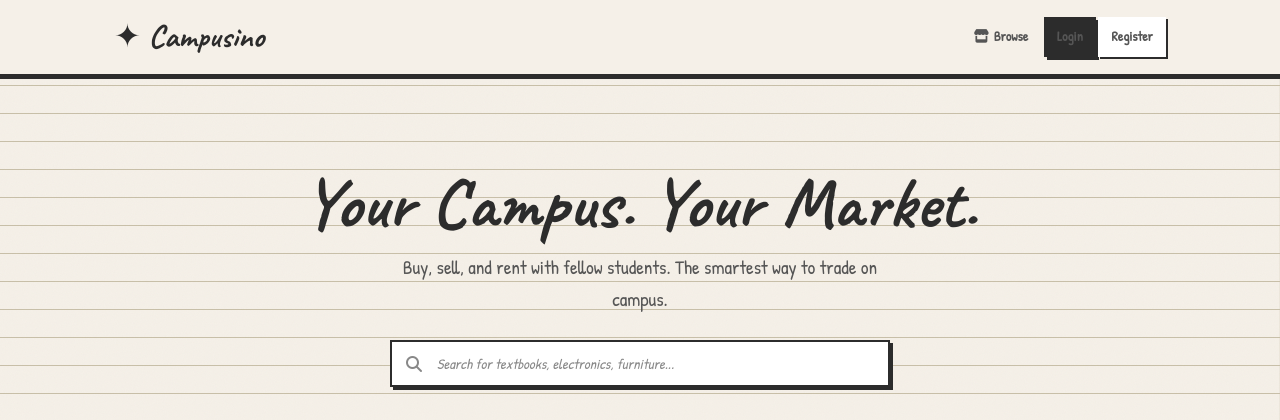
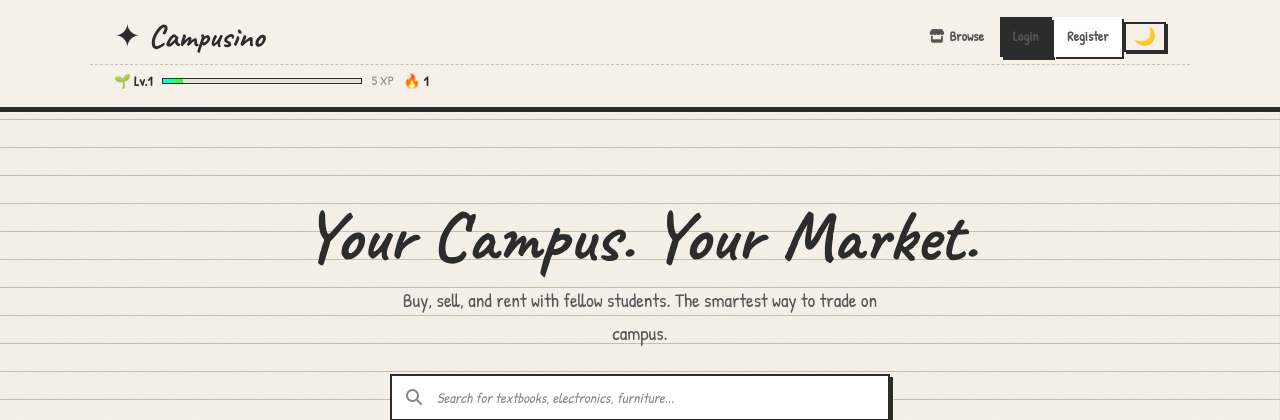
Before and after one commit to Sankalpthissi6e/Campusino, a Flask app: page / in a window 1280 px wide. Shown: the top 420 px of the page. Run offline with Flask 3, Linux system fonts and the light colour scheme; data comes from the database, SQL or seed files in the repository; data that the repository does not hold is empty.

Commit message:
Add dark mode toggle with animation + XP gamification system

```diff
--- a/static/css/style.css
+++ b/static/css/style.css
@@ -343,9 +343,70 @@ textarea.form-input{resize:vertical;min-height:90px}
   .profile-stats{grid-template-columns:1fr}
   .hero h1{font-size:2.5rem}
   .product-grid{grid-template-columns:1fr}
+  .xp-bar-wrapper{flex-wrap:wrap;justify-content:center;padding:0.3rem 1rem}
 }
 @media(max-width:480px){
   .main-container{padding:1rem}
   .auth-card{padding:1.3rem}
   .order-card{flex-direction:column;align-items:flex-start;gap:0.6rem}
 }
+
+/* ---- DARK MODE TOGGLE ---- */
+.dark-mode-btn{background:none;border:2px solid var(--ink);color:var(--ink);font-size:1.1rem;cursor:pointer;padding:0.25rem 0.5rem;transition:var(--transition);line-height:1;box-shadow:2px 2px 0 var(--ink)}
+.dark-mode-btn:hover{transform:translate(-1px,-1px);box-shadow:3px 3px 0 var(--ink)}
+
+/* ---- XP / GAMIFICATION BAR ---- */
+.xp-bar-wrapper{display:flex;align-items:center;gap:0.6rem;max-width:1100px;margin:0 auto;padding:0.3rem 1.5rem;border-top:1px dashed var(--paper-line)}
+.level-badge{font-family:'Patrick Hand',cursive;font-size:0.85rem;font-weight:700;color:var(--ink);white-space:nowrap}
+.xp-track{flex:1;height:6px;background:var(--paper-dark);border:1px solid var(--ink);position:relative;overflow:hidden;max-width:200px}
+.xp-fill{height:100%;width:0%;background:linear-gradient(90deg,var(--neon-cyan),var(--neon-green));transition:width 0.6s ease}
+.xp-label{font-family:'Patrick Hand',cursive;font-size:0.8rem;color:var(--ink-muted);white-space:nowrap}
+.streak-badge{font-family:'Patrick Hand',cursive;font-size:0.85rem;font-weight:700;color:var(--ink);white-space:nowrap}
+
+/* XP Toast */
+.xp-toast{border-left:5px solid var(--neon-yellow)!important;font-family:'Patrick Hand',cursive!important}
+
+/* ---- MODE SWITCH ANIMATION ---- */
+.mode-switch-overlay{position:fixed;top:0;left:0;width:100%;height:100%;background:var(--ink);z-index:99999;opacity:0;pointer-events:none;transition:opacity 0.25s ease}
+.mode-switch-overlay.active{opacity:1}
+
+/* ---- DARK MODE ---- */
+body.dark-mode{
+  --paper: #1a1a2e;
+  --paper-dark: #16213e;
+  --paper-line: #2a2a4a;
+  --ink: #e0e0e0;
+  --ink-light: #b0b0c0;
+  --ink-muted: #707088;
+  background-image:none;
+  background-color:var(--paper);
+}
+body.dark-mode::before{display:none}
+body.dark-mode .campusino-nav{background:var(--paper-dark);border-bottom-color:var(--ink-muted);box-shadow:0 3px 0 var(--ink-muted)}
+body.dark-mode .glass-card{background:var(--paper-dark);border-color:var(--ink-muted);box-shadow:3px 3px 0 rgba(255,255,255,0.05)}
+body.dark-mode .glass-card::before{border-color:var(--ink-muted)}
+body.dark-mode .glass-card:hover{box-shadow:5px 5px 0 rgba(255,255,255,0.08)}
+body.dark-mode .form-input{background:var(--paper);border-color:var(--ink-muted);color:var(--ink)}
+body.dark-mode .form-input::placeholder{color:var(--ink-muted)}
+body.dark-mode .search-wrapper input{background:var(--paper);border-color:var(--ink-muted);color:var(--ink);box-shadow:3px 3px 0 rgba(255,255,255,0.05)}
+body.dark-mode .pill{background:var(--paper-dark);border-color:var(--ink-muted);color:var(--ink-light);box-shadow:2px 2px 0 rgba(255,255,255,0.05)}
+body.dark-mode .pill:hover,body.dark-mode .pill.active{background:var(--ink);color:var(--paper);border-color:var(--neon-cyan)}
+body.dark-mode .btn-outline-c{background:var(--paper-dark);border-color:var(--ink-muted);color:var(--ink);box-shadow:2px 2px 0 rgba(255,255,255,0.05)}
+body.dark-mode .msg-bubble{background:var(--paper);border-color:var(--ink-muted);box-shadow:2px 2px 0 rgba(255,255,255,0.05)}
+body.dark-mode .toast{background:var(--paper-dark);border-color:var(--ink-muted);color:var(--ink);box-shadow:3px 3px 0 rgba(255,255,255,0.05)}
+body.dark-mode .campusino-footer{border-top-color:var(--ink-muted)}
+body.dark-mode .xp-bar-wrapper{border-top-color:var(--ink-muted)}
+body.dark-mode .xp-track{background:var(--paper);border-color:var(--ink-muted)}
+body.dark-mode .dark-mode-btn{border-color:var(--ink-muted);color:var(--ink);box-shadow:2px 2px 0 rgba(255,255,255,0.05)}
+body.dark-mode .avatar{background:var(--neon-purple)}
+body.dark-mode ::-webkit-scrollbar-track{background:var(--paper-dark)}
+body.dark-mode ::-webkit-scrollbar-thumb{background:var(--ink-muted)}
+body.dark-mode .nav-links a:hover{border-color:var(--ink-muted);box-shadow:2px 2px 0 var(--ink-muted)}
+
+/* Multicolor neon edges in dark mode */
+body.dark-mode .product-grid .fade-in:nth-child(6n+1) .glass-card:hover{border-color:var(--neon-cyan);box-shadow:0 0 15px var(--neon-cyan)}
+body.dark-mode .product-grid .fade-in:nth-child(6n+2) .glass-card:hover{border-color:var(--neon-pink);box-shadow:0 0 15px var(--neon-pink)}
+body.dark-mode .product-grid .fade-in:nth-child(6n+3) .glass-card:hover{border-color:var(--neon-green);box-shadow:0 0 15px var(--neon-green)}
+body.dark-mode .product-grid .fade-in:nth-child(6n+4) .glass-card:hover{border-color:var(--neon-purple);box-shadow:0 0 15px var(--neon-purple)}
+body.dark-mode .product-grid .fade-in:nth-child(6n+5) .glass-card:hover{border-color:var(--neon-yellow);box-shadow:0 0 15px var(--neon-yellow)}
+body.dark-mode .product-grid .fade-in:nth-child(6n+6) .glass-card:hover{border-color:var(--neon-orange);box-shadow:0 0 15px var(--neon-orange)}
--- a/static/js/main.js
+++ b/static/js/main.js
@@ -1,13 +1,11 @@
-// ========================================
-// CAMPUSINO — Main JavaScript
-// ========================================
-
 document.addEventListener('DOMContentLoaded', () => {
   initToasts();
   initFadeAnimations();
   initMobileNav();
   initTabs();
   initSearch();
+  initDarkMode();
+  initGamification();
 });
 
 // --- Toast Notification System ---
@@ -88,3 +86,156 @@ function initSearch() {
     }, 250);
   });
 }
+
+// --- Dark Mode Toggle ---
+function initDarkMode() {
+  const btn = document.getElementById('darkModeToggle');
+  if (!btn) return;
+  const saved = localStorage.getItem('campusino-theme');
+  if (saved === 'dark') document.body.classList.add('dark-mode');
+  updateToggleIcon(btn);
+
+  btn.addEventListener('click', () => {
+    // Add transition animation
+    const overlay = document.createElement('div');
+    overlay.className = 'mode-switch-overlay';
+    document.body.appendChild(overlay);
+    requestAnimationFrame(() => overlay.classList.add('active'));
+
+    setTimeout(() => {
+      document.body.classList.toggle('dark-mode');
+      const isDark = document.body.classList.contains('dark-mode');
+      localStorage.setItem('campusino-theme', isDark ? 'dark' : 'light');
+      updateToggleIcon(btn);
+      // Award XP for first toggle
+      if (!localStorage.getItem('campusino-xp-darkmode')) {
+        localStorage.setItem('campusino-xp-darkmode', '1');
+        addXP(10, 'Explorer: Tried dark mode!');
+      }
+    }, 250);
+
+    setTimeout(() => {
+      overlay.classList.remove('active');
+      setTimeout(() => overlay.remove(), 400);
+    }, 500);
+  });
+}
+
+function updateToggleIcon(btn) {
+  const isDark = document.body.classList.contains('dark-mode');
+  btn.innerHTML = isDark ? '☀️' : '🌙';
+  btn.title = isDark ? 'Switch to light mode' : 'Switch to dark mode';
+}
+
+// --- Gamification System ---
+function initGamification() {
+  updateXPBar();
+  trackActions();
+}
+
+function getXP() {
+  return parseInt(localStorage.getItem('campusino-xp') || '0');
+}
+
+function getLevel(xp) {
+  if (xp >= 500) return { level: 5, title: 'Campus Legend', next: 999, icon: '👑' };
+  if (xp >= 300) return { level: 4, title: 'Power Trader', next: 500, icon: '⚡' };
+  if (xp >= 150) return { level: 3, title: 'Active Trader', next: 300, icon: '🔥' };
+  if (xp >= 50) return { level: 2, title: 'Rising Star', next: 150, icon: '⭐' };
+  return { level: 1, title: 'Newcomer', next: 50, icon: '🌱' };
+}
+
+function addXP(amount, reason) {
+  const current = getXP();
+  const newXP = current + amount;
+  const oldLevel = getLevel(current);
+  const newLevel = getLevel(newXP);
+  localStorage.setItem('campusino-xp', newXP.toString());
+  updateXPBar();
+
+  // Show XP toast
+  showXPToast('+' + amount + ' XP: ' + reason);
+
+  // Level up notification
+  if (newLevel.level > oldLevel.level) {
+    setTimeout(() => showXPToast('🎉 Level Up! ' + newLevel.icon + ' ' + newLevel.title), 1500);
+  }
+}
+
+function showXPToast(msg) {
+  let container = document.querySelector('.toast-container');
+  if (!container) {
+    container = document.createElement('div');
+    container.className = 'toast-container';
+    document.body.appendChild(container);
+  }
+  const toast = document.createElement('div');
+  toast.className = 'toast xp-toast';
+  toast.innerHTML = msg + '<button class="toast-close">&times;</button>';
+  container.appendChild(toast);
+  toast.querySelector('.toast-close').addEventListener('click', () => {
+    toast.style.animation = 'slideOut 0.3s ease forwards';
+    setTimeout(() => toast.remove(), 300);
+  });
+  setTimeout(() => {
+    toast.style.animation = 'slideOut 0.3s ease forwards';
+    setTimeout(() => toast.remove(), 300);
+  }, 3000);
+}
+
+function updateXPBar() {
+  const bar = document.getElementById('xpBar');
+  const label = document.getElementById('xpLabel');
+  const levelBadge = document.getElementById('levelBadge');
+  if (!bar) return;
+
+  const xp = getXP();
+  const info = getLevel(xp);
+  const prevThreshold = info.level === 1 ? 0 : [0, 0, 50, 150, 300, 500][info.level];
+  const progress = Math.min(((xp - prevThreshold) / (info.next - prevThreshold)) * 100, 100);
+
+  bar.style.width = progress + '%';
+  if (label) label.textContent = xp + ' XP';
+  if (levelBadge) levelBadge.textContent = info.icon + ' Lv.' + info.level;
+}
+
+function trackActions() {
+  // Award XP for visiting pages
+  const path = window.location.pathname;
+  const visited = JSON.parse(localStorage.getItem('campusino-visited') || '[]');
+
+  if (!visited.includes(path)) {
+    visited.push(path);
+    localStorage.setItem('campusino-visited', JSON.stringify(visited));
+    if (path === '/') addXP(5, 'Browsed marketplace');
+    else if (path === '/orders') addXP(5, 'Checked orders');
+    else if (path === '/wishlist') addXP(5, 'Viewed wishlist');
+    else if (path === '/messages') addXP(5, 'Opened messages');
+    else if (path === '/profile') addXP(10, 'Visited profile');
+    else if (path.startsWith('/product/')) addXP(3, 'Viewed a product');
+  }
+
+  // Streak tracking
+  const today = new Date().toDateString();
+  const lastVisit = localStorage.getItem('campusino-last-visit');
+  const streak = parseInt(localStorage.getItem('campusino-streak') || '0');
+
+  if (lastVisit !== today) {
+    localStorage.setItem('campusino-last-visit', today);
+    const yesterday = new Date(Date.now() - 86400000).toDateString();
+    if (lastVisit === yesterday) {
+      localStorage.setItem('campusino-streak', (streak + 1).toString());
+      if (streak + 1 > 1) addXP(5, streak + 1 + '-day streak! 🔥');
+    } else if (!lastVisit) {
+      localStorage.setItem('campusino-streak', '1');
+    } else {
+      localStorage.setItem('campusino-streak', '1');
+    }
+  }
+
+  const streakEl = document.getElementById('streakCount');
+  if (streakEl) {
+    const s = parseInt(localStorage.getItem('campusino-streak') || '1');
+    streakEl.textContent = '🔥 ' + s;
+  }
+}
--- a/templates/base.html
+++ b/templates/base.html
@@ -9,6 +9,7 @@
     <link rel="stylesheet" href="https://cdnjs.cloudflare.com/ajax/libs/font-awesome/6.5.0/css/all.min.css">
 </head>
 <body>
+    <script>if(localStorage.getItem('campusino-theme')==='dark')document.body.classList.add('dark-mode');</script>
     <!-- Navbar -->
     <nav class="campusino-nav">
         <div class="container">
@@ -28,7 +29,15 @@
                     <li><a href="{{ url_for('login') }}" class="btn-primary-c btn-sm">Login</a></li>
                     <li><a href="{{ url_for('register') }}" class="btn-outline-c btn-sm">Register</a></li>
                 {% endif %}
+                <li><button id="darkModeToggle" class="dark-mode-btn" title="Toggle dark mode">🌙</button></li>
             </ul>
+        </div>
+        <!-- Gamification Bar -->
+        <div class="xp-bar-wrapper">
+            <span id="levelBadge" class="level-badge">🌱 Lv.1</span>
+            <div class="xp-track"><div id="xpBar" class="xp-fill"></div></div>
+            <span id="xpLabel" class="xp-label">0 XP</span>
+            <span id="streakCount" class="streak-badge">🔥 1</span>
         </div>
     </nav>
 
```
